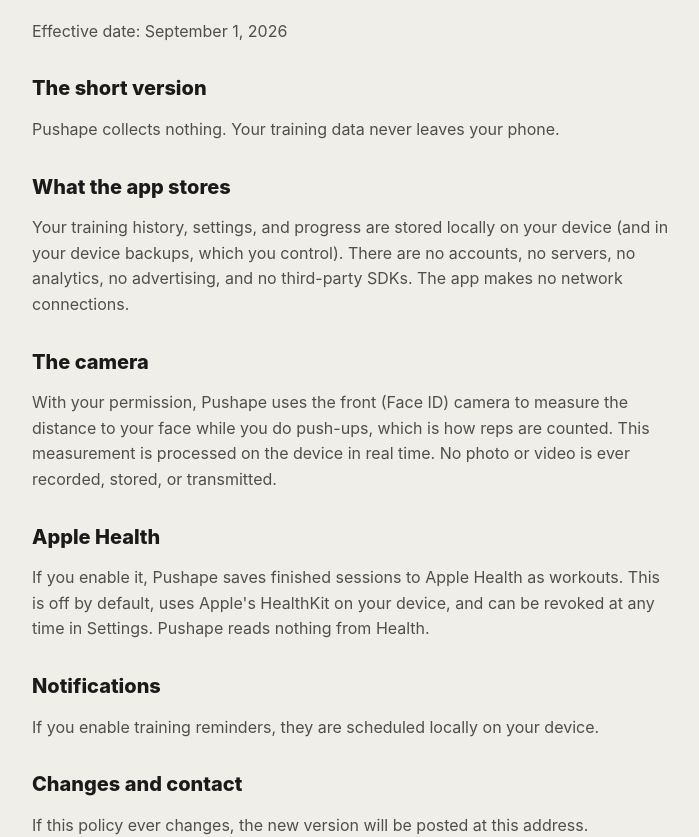
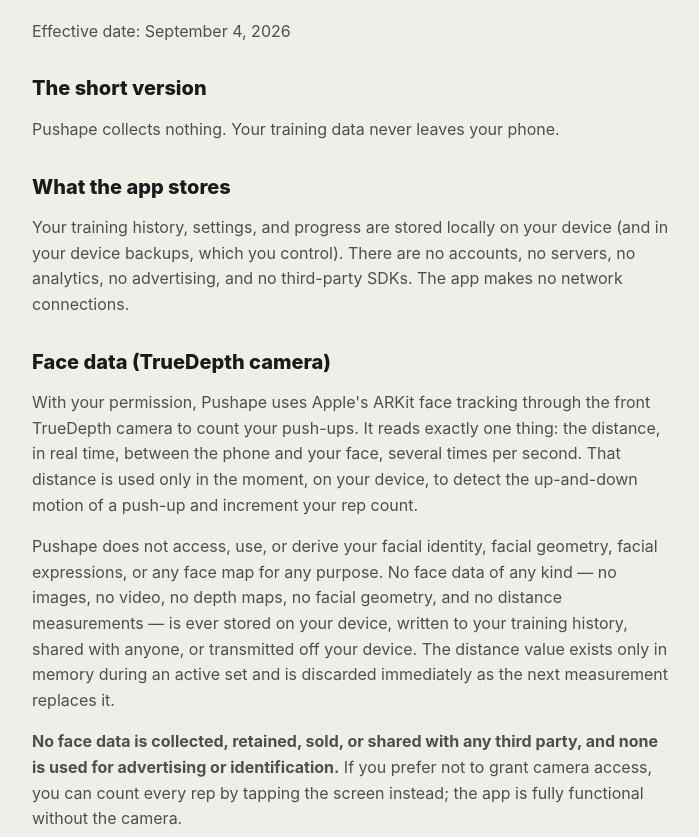
Before and after one commit to alexwennekes212/pushape, a plain HTML site: page privacy.html in a window 1280 px wide. Shown: the part 127-964 px from the top of the page, without its empty margins (288-987 px from the left). Drawn offline with Linux system fonts and the light colour scheme.

Commit message:
Add explicit face data section to privacy policy for App Review

```diff
--- a/privacy.html
+++ b/privacy.html
@@ -16,7 +16,7 @@
 <body>
 <main>
   <h1>Pushape Privacy Policy</h1>
-  <p>Effective date: September 1, 2026</p>
+  <p>Effective date: September 4, 2026</p>
 
   <h2>The short version</h2>
   <p>Pushape collects nothing. Your training data never leaves your phone.</p>
@@ -27,11 +27,23 @@
   no analytics, no advertising, and no third-party SDKs. The app makes no network
   connections.</p>
 
-  <h2>The camera</h2>
-  <p>With your permission, Pushape uses the front (Face ID) camera to measure the
-  distance to your face while you do push-ups, which is how reps are counted. This
-  measurement is processed on the device in real time. No photo or video is ever
-  recorded, stored, or transmitted.</p>
+  <h2>Face data (TrueDepth camera)</h2>
+  <p>With your permission, Pushape uses Apple's ARKit face tracking through the
+  front TrueDepth camera to count your push-ups. It reads exactly one thing: the
+  distance, in real time, between the phone and your face, several times per
+  second. That distance is used only in the moment, on your device, to detect the
+  up-and-down motion of a push-up and increment your rep count.</p>
+  <p>Pushape does not access, use, or derive your facial identity, facial
+  geometry, facial expressions, or any face map for any purpose. No face data of
+  any kind &mdash; no images, no video, no depth maps, no facial geometry, and no
+  distance measurements &mdash; is ever stored on your device, written to your
+  training history, shared with anyone, or transmitted off your device. The
+  distance value exists only in memory during an active set and is discarded
+  immediately as the next measurement replaces it.</p>
+  <p><strong>No face data is collected, retained, sold, or shared with any third
+  party, and none is used for advertising or identification.</strong> If you
+  prefer not to grant camera access, you can count every rep by tapping the screen
+  instead; the app is fully functional without the camera.</p>
 
   <h2>Apple Health</h2>
   <p>If you enable it, Pushape saves finished sessions to Apple Health as workouts.
```
